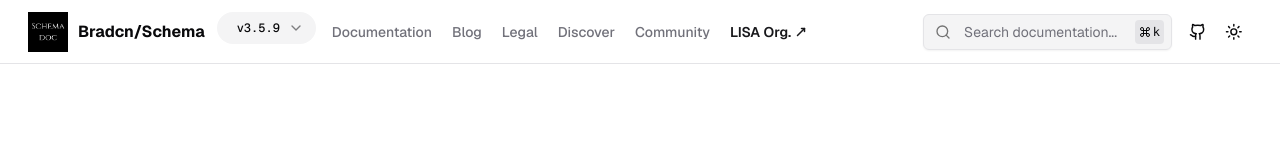
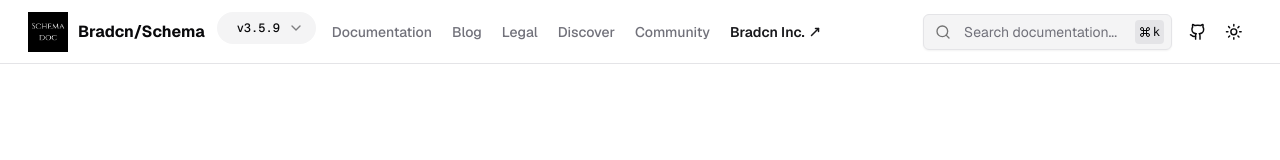
Before and after one commit to bradcn/schemadocv2, a Next.js app: page / in a window 1280 px wide. Shown: the top 160 px of the page. Built offline with nearby package versions, Linux system fonts and the light colour scheme.

Commit message:
Update navbar.tsx

```diff
--- a/components/navbar.tsx
+++ b/components/navbar.tsx
@@ -53,8 +53,8 @@ export const NAVLINKS: NavLink[] = [
     external: false,
   },
   {
-    title: "LISA Org.",
-    href: "https://lisaorg.vercel.app/",
+    title: "Bradcn Inc.",
+    href: "https://bradcn.vercel.app/",
     external: true,
   },
 ];
```
